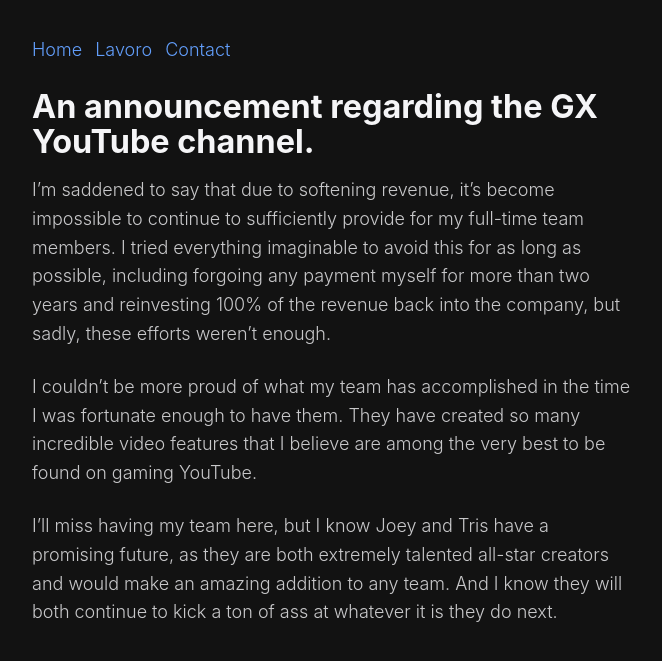
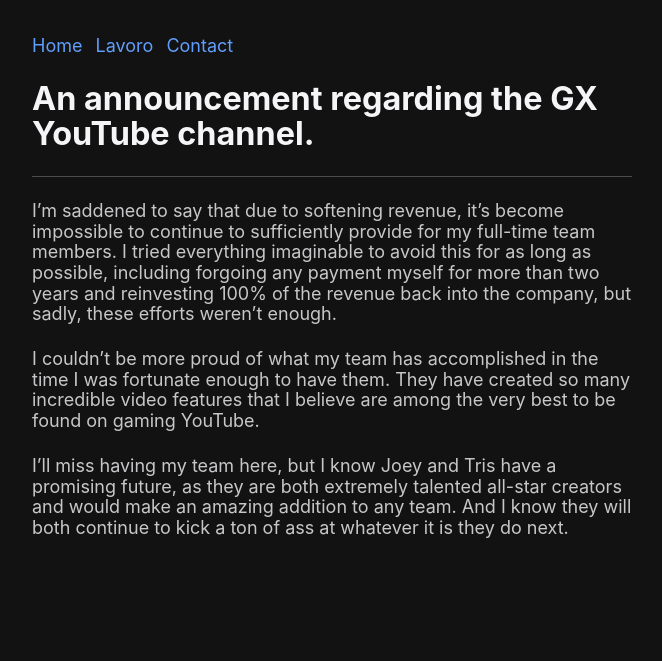
Before and after one commit to KiritoKitto/kiritokitto.github.io, a Jekyll site: the page built from page/test.md, in a window 1280 px wide. Shown: the top 661 px of the page, without its empty margins (308-970 px from the left). Built offline with Jekyll 4.4.1, drawn with Linux system fonts in a browser that asks for light colours; some web fonts are replaced; our own code applies the rules of GitHub Pages for plain Markdown files.

Commit message:
formatting fix

```diff
--- a/css/style.css
+++ b/css/style.css
@@ -4,7 +4,7 @@
     --width: 600px;
 
     --font-size: 18px;
-    --font-line: 1.6;
+    --font-line: 1.15;
     --font-line-title: 1.1;
 
     --margin: 24px;
@@ -26,7 +26,6 @@
     max-width: var(--width);
 
     font-family: var(--font);
-    font-weight: 300;
     font-size: var(--font-size);
     line-height: var(--font-line);
     color: var(--color-secondary);
--- a/page/test.md
+++ b/page/test.md
@@ -4,6 +4,8 @@
 
 # An announcement regarding the GX YouTube channel.
 
+---
+
 I’m saddened to say that due to softening revenue, it’s become impossible to continue to sufficiently provide for my full-time team members. I tried everything imaginable to avoid this for as long as possible, including forgoing any payment myself for more than two years and reinvesting 100% of the revenue back into the company, but sadly, these efforts weren’t enough.
 
 I couldn’t be more proud of what my team has accomplished in the time I was fortunate enough to have them. They have created so many incredible video features that I believe are among the very best to be found on gaming YouTube.
```
